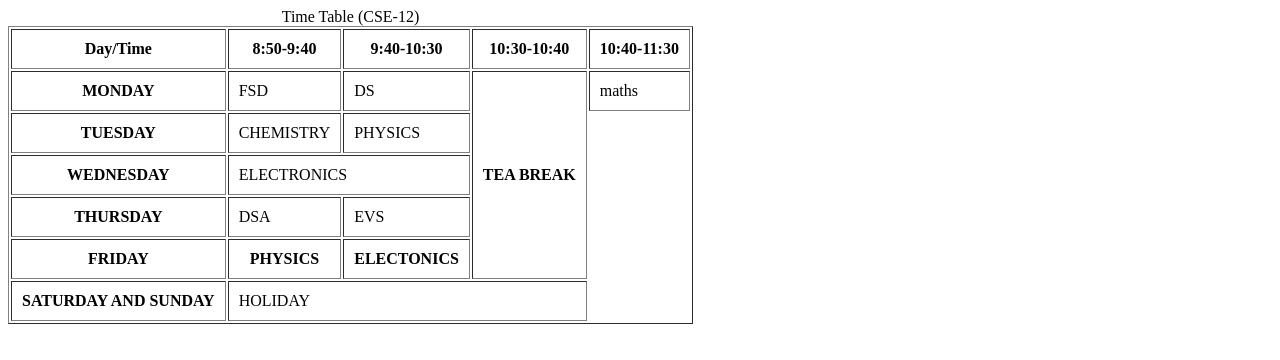
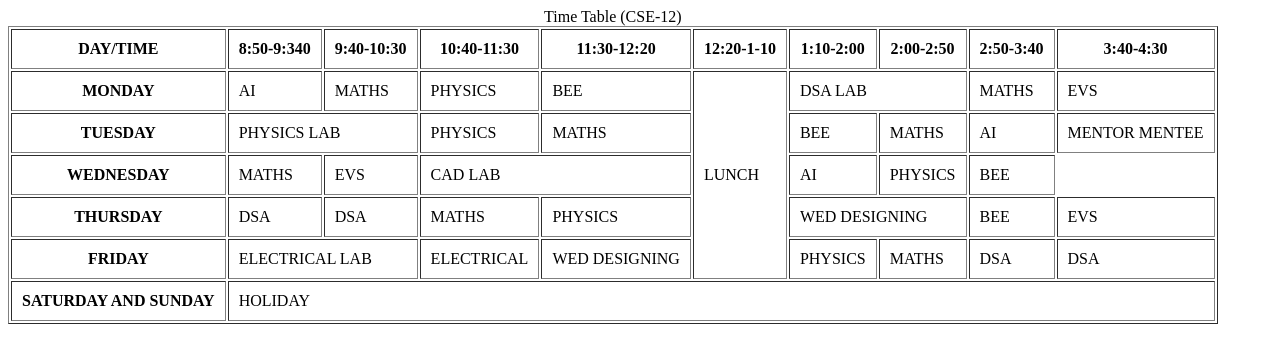
Before and after one commit to adityadubey2211-prog/HTML-CSE12, a plain HTML site: page idex.html in a window 1280 px wide. Drawn offline with Linux system fonts and the light colour scheme.

Commit message:
Update idex.html

```diff
--- a/idex.html
+++ b/idex.html
@@ -8,54 +8,92 @@
 <body>
     <table border="1"cellpadding="10"cellspaceing="10">
         <caption>Time Table (CSE-12)</caption>
+
         <tr>
-            <th>Day/Time</th>
-            <th>8:50-9:40</th>
+            <th>DAY/TIME</th>
+            <th>8:50-9:340</th>
             <th>9:40-10:30</th>
-            <th>10:30-10:40</th>
             <th>10:40-11:30</th>
-        </tr>
-        <tr>
+            <th>11:30-12:20</th>
+            <th>12:20-1-10</th>
+            <th>1:10-2:00</th>
+            <th>2:00-2:50</th>
+            <th>2:50-3:40</th>
+            <th>3:40-4:30</th>
+         </tr>
+         <tr>
             <th>MONDAY</th>
-            <td>FSD</td>
-            <td>DS</td>
-           <th rowspan="5">
-                TEA BREAK
-            </th>
-            <td>maths</td>
+            <td>AI</td>
+            <td>MATHS</td>
+            <td>PHYSICS</td>
+            <td>BEE</td>
+            <td rowspan="5">
+                LUNCH
+            </td>
+            <td colspan="2">
+                DSA LAB
+            </td>
+            <td>MATHS</td>
+            <td>EVS</td>
 
-        </tr>
-        <tr>
+         </tr>
+         <tr>
             <th>TUESDAY</th>
-            <td>CHEMISTRY</td>
+            <td colspan="2">
+                PHYSICS LAB
+            </td>
             <td>PHYSICS</td>
+            <td>MATHS</td>
+            <td>BEE</td>
+            <td>MATHS</td>
+            <td>AI</td>
+            <td>MENTOR MENTEE</td>
+         </tr>
+         <tr>
+            <th>WEDNESDAY</th>
+            <td>MATHS</td>
+            <td>EVS</td>
+            <td colspan="2">
+                CAD LAB
+            </td>
+            <td>AI</td>
+            <td>PHYSICS</td>
+            <td>BEE</td>
 
-        </tr>
-        <tr>
-            <th>WEDNESDAY</th>
-            <td colspan="2">
-              ELECTRONICS
-            </td>
+         </tr>
 
-
-        </tr>
-        <tr>
+         <tr>
             <th>THURSDAY</th>
             <td>DSA</td>
+            <td>DSA</td>
+            <td>MATHS</td>
+            <td>PHYSICS</td>
+            <td colspan="2">
+            WED DESIGNING
+            </td>
+            <td>BEE</td>
             <td>EVS</td>
+         </tr>
+         <tr>
+            <th>FRIDAY</th>
+            <td colspan="2">
+                ELECTRICAL LAB
+            </td>
+            <td>ELECTRICAL</td>
+            <td>WED DESIGNING</td>
+            <td>PHYSICS</td>
+            <td>MATHS</td>
+            <td>DSA</td>
+            <td>DSA</td>
 
-        </tr>
-        <tr>
-            <th>FRIDAY</th>
-            <th>PHYSICS</th>
-            <th>ELECTONICS</th>
+         </tr>
+         <tr>
+            <th>SATURDAY AND SUNDAY</th>
+            <td colspan="9">
+                HOLIDAY
+            </td>
+         </tr>
 
-        </tr>
-        <th>SATURDAY AND SUNDAY</th>
-        <td colspan="3">
-            HOLIDAY
-
-        </td>
 
 
     </table >
```
